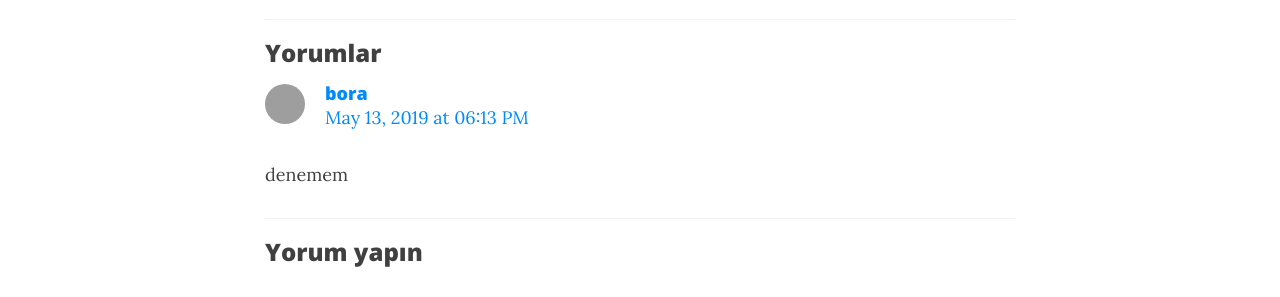
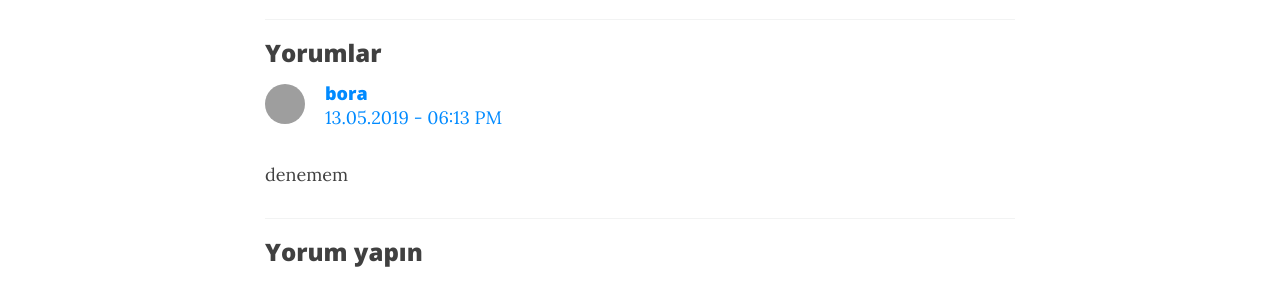
Before and after one commit to borfirbora/borfirbora.github.io, a Jekyll site: the page built from _posts/2018-11-11-kalacaklar.md, in a window 1280 px wide and 900 px high. Shown: the part 346-643 px from the top of the window. Built offline with Jekyll 4.4.1, drawn with Linux system fonts in a browser that asks for light colours; nearby versions of some CDN libraries; grey boxes are pictures that could not be loaded.

Commit message:
Update staticman-comment.html

```diff
--- a/_includes/staticman-comment.html
+++ b/_includes/staticman-comment.html
@@ -13,7 +13,7 @@
     <p class="comment__date">
       {% if include.date %}
         {% if include.index %}<a href="#comment{{ include.index }}" itemprop="url">{% endif %}
-        <time datetime="{{ include.date | date_to_xmlschema }}" itemprop="datePublished">{{ include.date | date: "%B %d, %Y at %I:%M %p" }}</time>
+        <time datetime="{{ include.date | date_to_xmlschema }}" itemprop="datePublished">{{ include.date | date: "%d.%m.%Y - %I:%M %p" }}</time>
         {% if include.index %}</a>{% endif %}
       {% endif %}
     </p>
```
